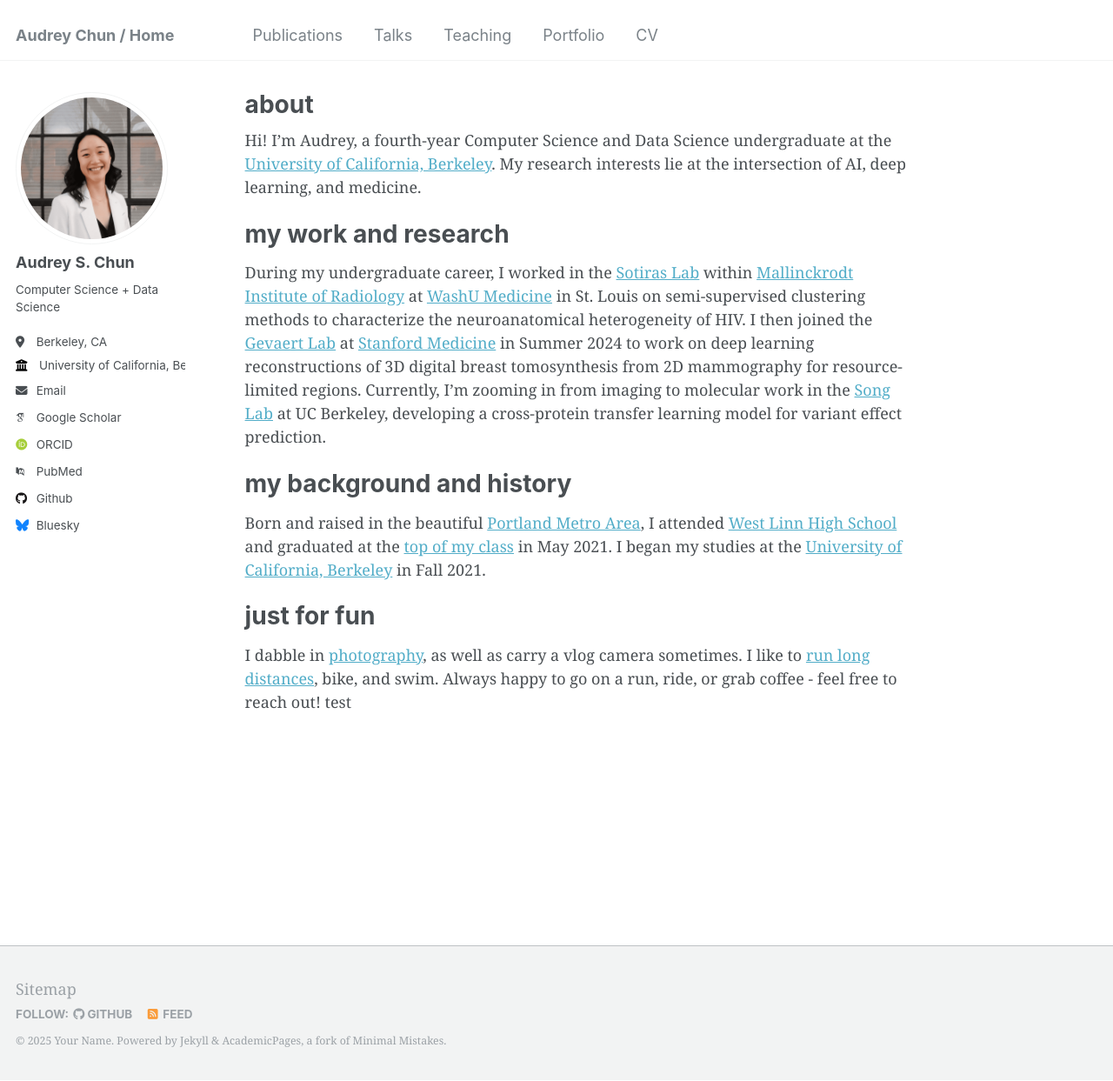
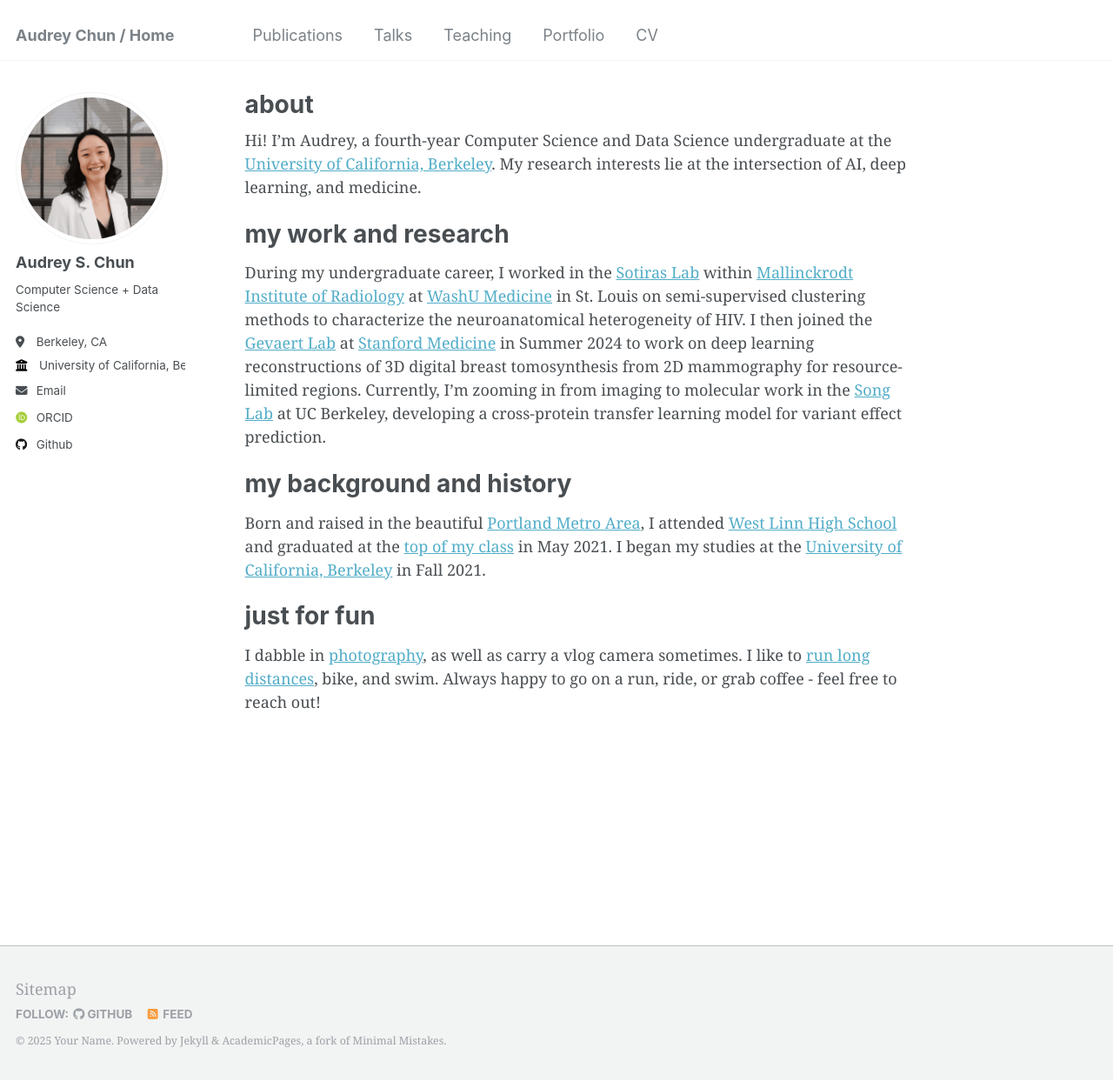
Before and after one commit to audreychun/audreychun.github.io, a Jekyll site: the page built from _pages/about.md, in a window 1280 px wide and 1243 px high. Shown: the whole window at 87% size. Built offline with Jekyll 4.4.1, drawn with Linux system fonts in a browser that asks for light colours; some web fonts are replaced; some of the changed lines change nothing that is shown.

Commit message:
sidebar updates

```diff
--- a/_config.yml
+++ b/_config.yml
@@ -30,23 +30,23 @@ author:
 
   # Academic websites
   arxiv            : # URL - Update with the correct link to your profile
-  googlescholar    : "https://scholar.google.com/citations?user=PS_CX0AAAAAJ"
+  googlescholar    : # "https://scholar.google.com/citations?user=PS_CX0AAAAAJ"
   impactstory      : # URL
-  orcid            : "http://orcid.org/yourorcidurl"
+  orcid            : "http://orcid.org/0009-0004-9350-5207"
   semantic         : # URL
-  pubmed           : "https://www.ncbi.nlm.nih.gov/pubmed/?term=john+snow"
+  pubmed           : # "https://www.ncbi.nlm.nih.gov/pubmed/?term=john+snow"
   researchgate     : # URL
 
   # Repositories and software development
   bitbucket        : # Username - Update with your username on the site
   codepen          : # Username
   dribbble         : # Username
-  github           : "https://github.com/audreychun"
+  github           : "audreychun"
   kaggle           : # Username
   stackoverflow    : # User number or user number and name (i.e., use "1" or "1/jeff-atwood")
 
   # Social media
-  bluesky          : "bsky.app" # Replace this with you Bluesky username
+  bluesky          : # Replace this with you Bluesky username
   facebook         : # Username
   flickr           : # Username
   foursquare       : # Username
--- a/_includes/author-profile.html
+++ b/_includes/author-profile.html
@@ -34,7 +34,7 @@
         <li><a href="{{ author.uri }}"><i class="fas fa-fw fa-link icon-pad-right" aria-hidden="true"></i>{{ site.data.ui-text[site.locale].website_label | default: "Website" }}</a></li>
       {% endif %}
       {% if author.email %}
-        <li><a href="mailto:{{ author.email }}"><i class="fas fa-fw fa-envelope icon-pad-right" aria-hidden="true"></i>{{ site.data.ui-text[site.locale].email_label | default: "Email" }}</a></li>
+        <li><a href="mailto:{{ author.email }}"><i class="fas fa-fw fa-envelope icon-pad-right" aria-hidden="true"></i>{{ site.data.ui-text[site.locale].email_label | default: "audreychun@berkeley.edu" }}</a></li>
       {% endif %}
 
       <!-- Font Awesome and Academicons icons / Academic websites -->
--- a/_pages/about.md
+++ b/_pages/about.md
@@ -19,4 +19,4 @@ Born and raised in the beautiful [Portland Metro Area](https://en.wikipedia.org/
 
 just for fun
 ======
-I dabble in [photography](https://capturedbydree.pixieset.com/), as well as carry a vlog camera sometimes. I like to [run long distances](https://www.athlinks.com/athletes/543903770), bike, and swim. Always happy to go on a run, ride, or grab coffee - feel free to reach out! test
+I dabble in [photography](https://capturedbydree.pixieset.com/), as well as carry a vlog camera sometimes. I like to [run long distances](https://www.athlinks.com/athletes/543903770), bike, and swim. Always happy to go on a run, ride, or grab coffee - feel free to reach out!
```
